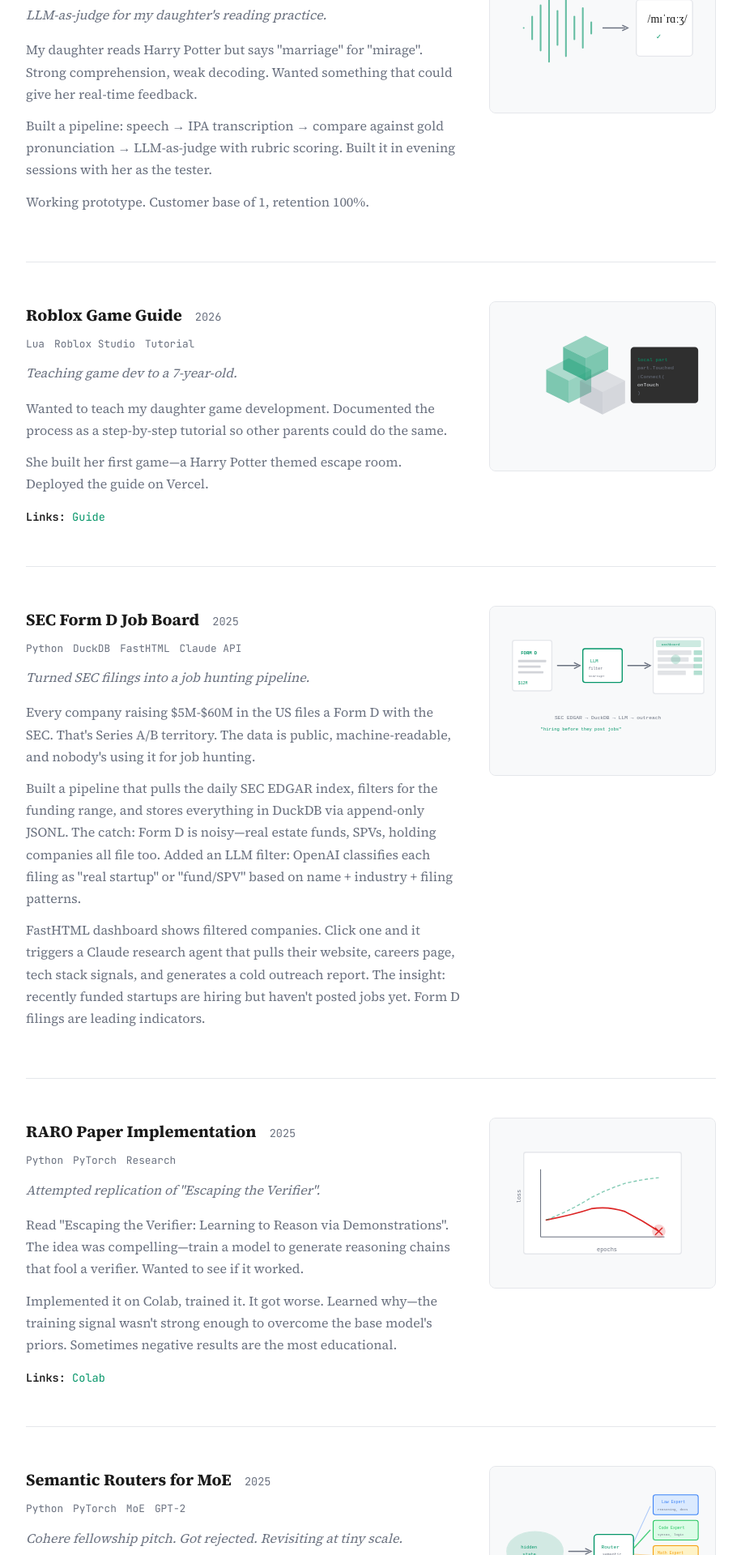
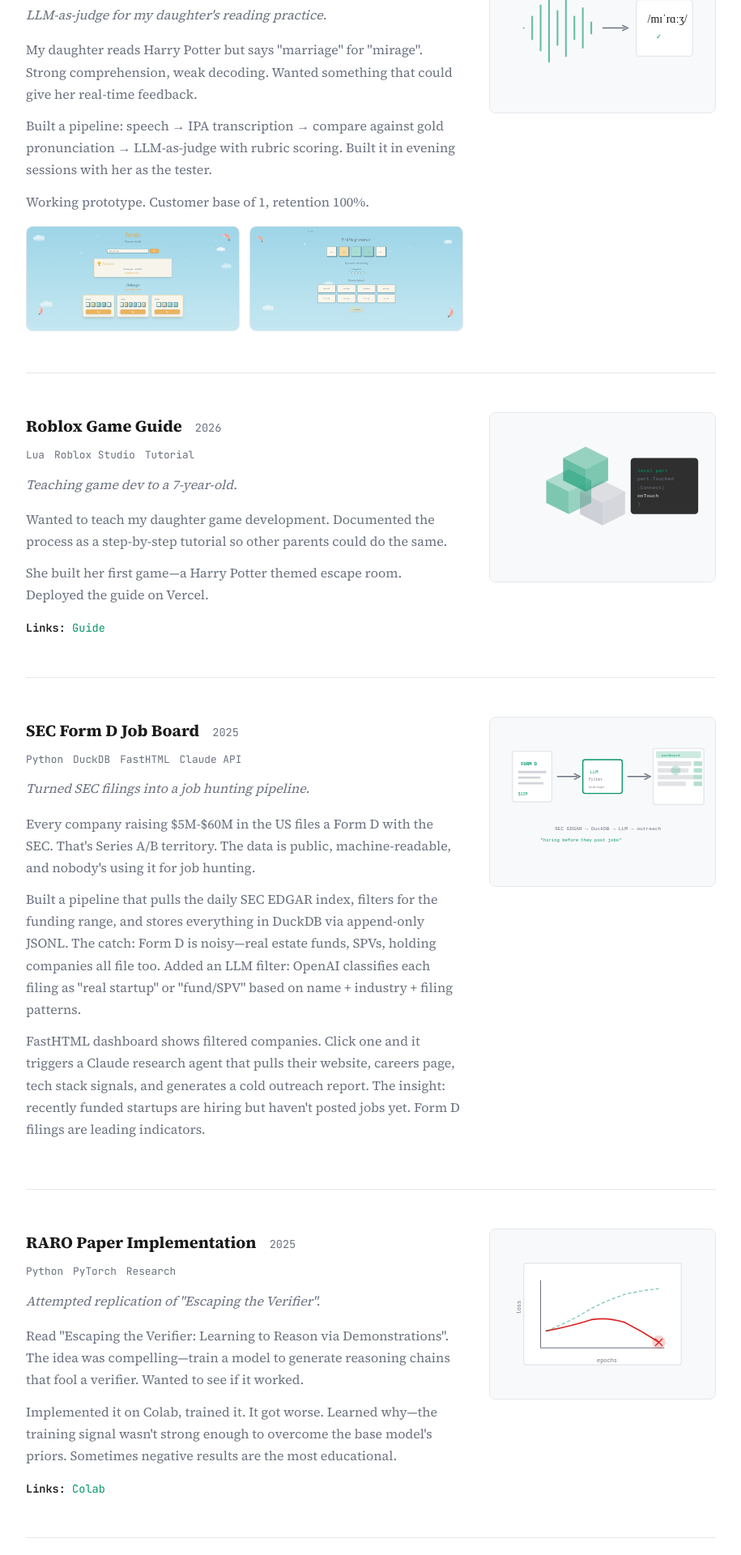
Before and after one commit to khankanz/khankanz.github.io, a Jekyll site: the page built from projects.html, in a window 1280 px wide. Shown: the part 4480-6400 px from the top of the page at 81% size, without its empty margins (182-1097 px from the left). Built offline with Jekyll 4.4.1, drawn with Linux system fonts in a browser that asks for light colours.

Commit message:
Add pronunciation app gallery lightbox

```diff
--- a/projects.html
+++ b/projects.html
@@ -161,6 +161,116 @@
       border-radius: 8px;
       border: 1px solid var(--border);
       background: var(--bg-elevated);
+    }
+
+    .pronunciation-gallery {
+      display: grid;
+      grid-template-columns: repeat(2, minmax(0, 1fr));
+      gap: 12px;
+      margin-top: 16px;
+    }
+
+    @media (max-width: 640px) {
+      .pronunciation-gallery {
+        grid-template-columns: 1fr;
+      }
+    }
+
+    .lightbox-trigger {
+      border: 0;
+      padding: 0;
+      background: none;
+      cursor: pointer;
+      text-align: left;
+    }
+
+    .lightbox-trigger img {
+      width: 100%;
+      border-radius: 8px;
+      border: 1px solid var(--border);
+      background: var(--bg-elevated);
+      transition: transform 0.2s ease, box-shadow 0.2s ease;
+    }
+
+    .lightbox-trigger:hover img {
+      transform: translateY(-2px);
+      box-shadow: 0 12px 24px rgba(15, 23, 42, 0.12);
+    }
+
+    .lightbox-trigger:focus-visible {
+      outline: 2px solid var(--accent);
+      outline-offset: 4px;
+      border-radius: 10px;
+    }
+
+    .lightbox {
+      position: fixed;
+      inset: 0;
+      display: flex;
+      align-items: center;
+      justify-content: center;
+      background: rgba(15, 23, 42, 0.62);
+      opacity: 0;
+      pointer-events: none;
+      transition: opacity 0.2s ease;
+      z-index: 2000;
+    }
+
+    .lightbox-backdrop {
+      position: absolute;
+      inset: 0;
+    }
+
+    .lightbox.is-open {
+      opacity: 1;
+      pointer-events: auto;
+    }
+
+    .lightbox-content {
+      position: relative;
+      z-index: 1;
+      width: 90vw;
+      height: 90vh;
+      background: var(--bg);
+      border-radius: 16px;
+      border: 1px solid var(--border);
+      display: flex;
+      align-items: center;
+      justify-content: center;
+      padding: 16px;
+      box-shadow: 0 30px 60px rgba(15, 23, 42, 0.28);
+    }
+
+    .lightbox-image {
+      max-width: 100%;
+      max-height: 100%;
+      border-radius: 12px;
+      border: 1px solid var(--border);
+      background: var(--bg-elevated);
+      object-fit: contain;
+    }
+
+    .lightbox-close {
+      position: absolute;
+      top: 12px;
+      right: 12px;
+      width: 36px;
+      height: 36px;
+      border-radius: 999px;
+      border: 1px solid var(--border);
+      background: var(--bg);
+      color: var(--text);
+      font-size: 1.25rem;
+      cursor: pointer;
+      display: flex;
+      align-items: center;
+      justify-content: center;
+      transition: transform 0.2s ease, box-shadow 0.2s ease;
+    }
+
+    .lightbox-close:hover {
+      transform: scale(1.05);
+      box-shadow: 0 8px 16px rgba(15, 23, 42, 0.2);
     }
 
     .image-placeholder {
@@ -424,6 +534,14 @@
             <p>My daughter reads Harry Potter but says "marriage" for "mirage". Strong comprehension, weak decoding. Wanted something that could give her real-time feedback.</p>
             <p>Built a pipeline: speech → IPA transcription → compare against gold pronunciation → LLM-as-judge with rubric scoring. Built it in evening sessions with her as the tester.</p>
             <p>Working prototype. Customer base of 1, retention 100%.</p>
+            <div class="pronunciation-gallery">
+              <button class="lightbox-trigger" type="button" data-image="/assets/farabi-redesign-home.png" data-alt="Farabi pronunciation app home redesign">
+                <img src="/assets/farabi-redesign-home.png" alt="Farabi pronunciation app home redesign">
+              </button>
+              <button class="lightbox-trigger" type="button" data-image="/assets/farabi-redesign-challenge.png" data-alt="Farabi pronunciation app challenge redesign">
+                <img src="/assets/farabi-redesign-challenge.png" alt="Farabi pronunciation app challenge redesign">
+              </button>
+            </div>
           </div>
         </div>
         <div class="project-image">
@@ -589,10 +707,64 @@
     </div>
   </main>
 
+  <div class="lightbox" aria-hidden="true">
+    <div class="lightbox-backdrop" data-lightbox-close></div>
+    <div class="lightbox-content" role="dialog" aria-modal="true" aria-label="Image preview">
+      <button class="lightbox-close" type="button" data-lightbox-close aria-label="Close image preview">&times;</button>
+      <img class="lightbox-image" src="" alt="">
+    </div>
+  </div>
+
   <footer>
     <div class="container">
       © 2025 Zardar Khan
     </div>
   </footer>
+
+  <script>
+    document.addEventListener('DOMContentLoaded', () => {
+      const lightbox = document.querySelector('.lightbox');
+      if (!lightbox) return;
+
+      const image = lightbox.querySelector('.lightbox-image');
+      const closeTriggers = lightbox.querySelectorAll('[data-lightbox-close]');
+      const triggers = document.querySelectorAll('.lightbox-trigger');
+
+      const openLightbox = (src, alt) => {
+        image.src = src;
+        image.alt = alt || '';
+        lightbox.classList.add('is-open');
+        lightbox.setAttribute('aria-hidden', 'false');
+        document.body.style.overflow = 'hidden';
+      };
+
+      const closeLightbox = () => {
+        lightbox.classList.remove('is-open');
+        lightbox.setAttribute('aria-hidden', 'true');
+        image.src = '';
+        image.alt = '';
+        document.body.style.overflow = '';
+      };
+
+      triggers.forEach((trigger) => {
+        trigger.addEventListener('click', () => {
+          const img = trigger.querySelector('img');
+          const src = trigger.dataset.image || (img ? img.src : '');
+          const alt = trigger.dataset.alt || (img ? img.alt : '');
+          openLightbox(src, alt);
+        });
+      });
+
+      closeTriggers.forEach((trigger) => {
+        trigger.addEventListener('click', closeLightbox);
+      });
+
+      document.addEventListener('keydown', (event) => {
+        if (event.key === 'Escape' && lightbox.classList.contains('is-open')) {
+          closeLightbox();
+        }
+      });
+    });
+  </script>
 </body>
 </html>
```
Also changed, not shown: assets/farabi-redesign-challenge.png (added), assets/farabi-redesign-home.png (added).
